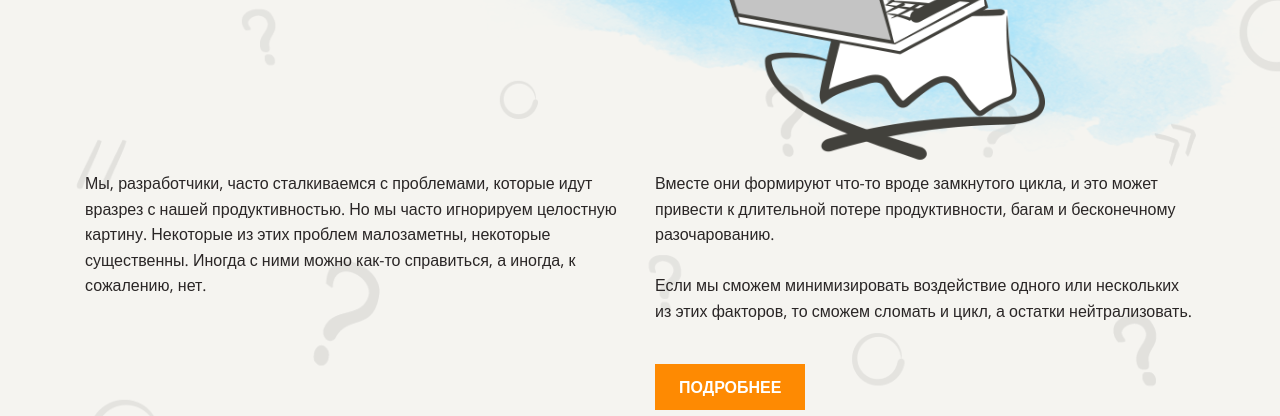
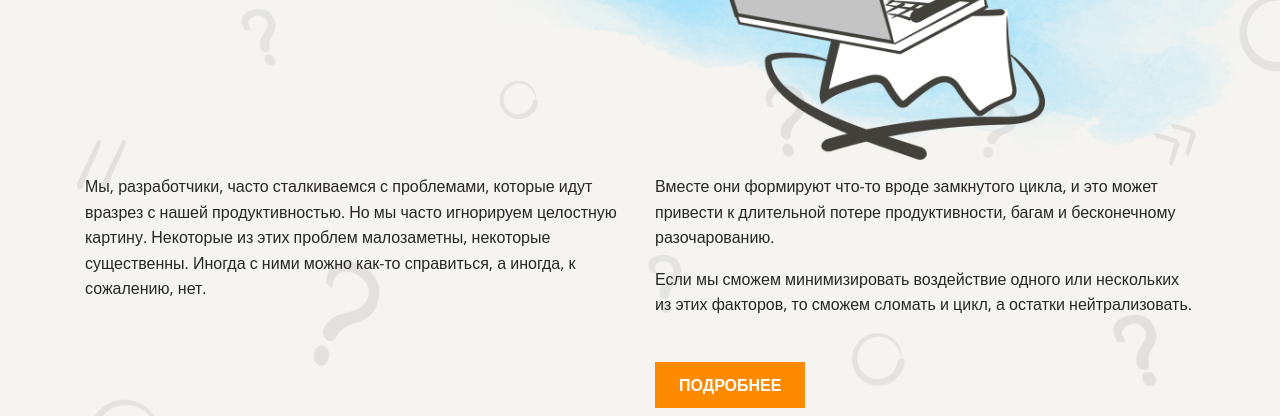
Before and after one commit to Kristofer-can/layout-designer-project-58, a website: page src/index.html in a window 1280 px wide. Shown: the part 380-796 px from the top of the page. Drawn offline with nearby package versions, Linux system fonts and the light colour scheme; a web font is replaced by a local one.

Commit message:
proverka 14

```diff
--- a/src/file.css
+++ b/src/file.css
@@ -129,7 +129,7 @@ h3 {
   /* измениение для 3 проверки бфло 185*/
   display: grid;
   position: absolute; /* + */
-  margin-top: 435px; /* + */
+  margin-top: 438px; /* + */
   grid-template-columns: repeat(2, 1fr);
   grid-template-rows: auto;
   grid-column-gap: 30px;
@@ -139,7 +139,7 @@ h3 {
 .header-text-two p {
   height: max-content;
   width: 100%;
-  margin-bottom: 50px;
+  /* margin-bottom: 50px; */
 }
 /* .header-text-one {
   position: absolute;
@@ -160,6 +160,10 @@ h3 {
   text-align: left;
   color: #2a2626;
 } */
+.header-text-two div {
+  margin-top: 55px;
+}
+
 .header-a {
   position: relative;
   text-decoration: none;
--- a/src/index.html
+++ b/src/index.html
@@ -41,11 +41,15 @@
             <p>
               Вместе они формируют что-то вроде замкнутого цикла, и это может
               привести к длительной потере продуктивности, багам и бесконечному
-              разочарованию.<br /><br />Если мы сможем минимизировать
-              воздействие одного или нескольких из этих факторов, то сможем
-              сломать и цикл, а остатки нейтрализовать.
+              разочарованию.
             </p>
-            <a class="header-a" href="#navigation">ПОДРОБНЕЕ</a>
+            <p>
+              Если мы сможем минимизировать воздействие одного или нескольких из
+              этих факторов, то сможем сломать и цикл, а остатки нейтрализовать.
+            </p>
+            <div>
+              <a class="header-a" href="#navigation">ПОДРОБНЕЕ</a>
+            </div>
           </div>
         </div>
       </div>
```
